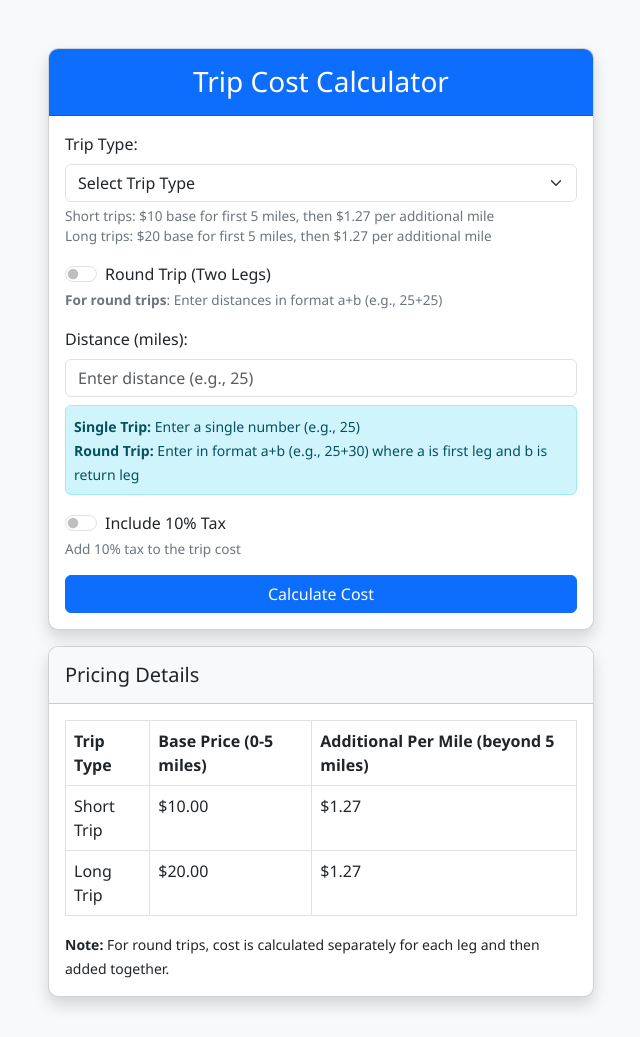
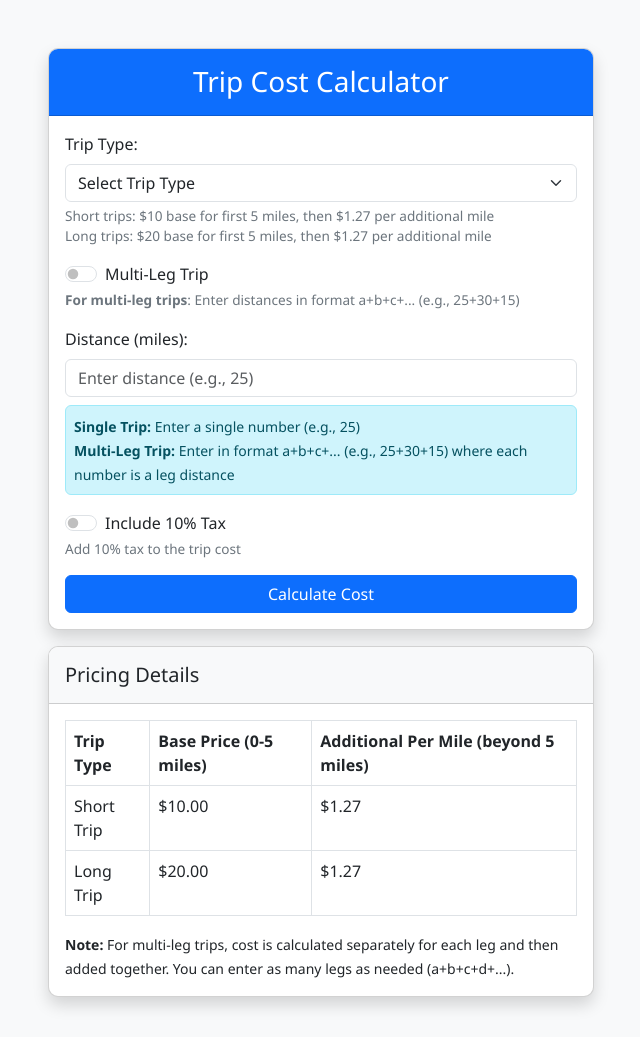
Before and after one commit to anuso1998/TravelCostCalculator-, a Flask app: page / in a window 1280 px wide. Shown: the whole page, without its empty margins (319-959 px from the left). Run offline with Flask 3, Linux system fonts and the light colour scheme.

Commit message:
Enable calculation of trip costs with multiple legs instead of just two
Updates the trip cost calculator to support multiple trip legs by modifying the calculate function in app.py and the javascript and html files.

Replit-Commit-Author: Agent
Replit-Commit-Session-Id: 642d6a45-4cb2-4273-96c6-ee5619705d16
Replit-Commit-Screenshot-Url: https://storage.googleapis.com/screenshot-production-us-central1/6c76f1f1-e022-40f1-8fdf-3a581d4ca31d/e493a91b-3999-487c-8836-2be788eea7ba.jpg

```diff
--- a/app.py
+++ b/app.py
@@ -31,31 +31,51 @@ def calculate():
         if trip_type not in ['short', 'long']:
             return jsonify({'error': 'Invalid trip type. Please select "short" or "long".'})
 
-        # Auto-detect round trip if '+' is in the miles string
+        # Auto-detect multi-leg trip if '+' is in the miles string
         if '+' in miles_str and not is_round_trip:
             is_round_trip = True
 
-        # Check if we have a round trip with legs
+        # Check if we have a multi-leg trip
         if is_round_trip:
-            # Validate miles format for round trip (a+b format)
+            # Validate miles format for multi-leg trip (a+b+c+...+n format)
             if '+' not in miles_str:
-                return jsonify({'error': 'For round trips, enter distances in format a+b (e.g., 25+25).'})
+                return jsonify({'error': 'For multi-leg trips, enter distances in format a+b+c+... (e.g., 25+30+15).'})
 
             try:
-                parts = miles_str.split('+')
-                if len(parts) != 2:
-                    return jsonify({'error': 'Invalid format. Use a+b (e.g., 25+25) for round trips.'})
+                # Split the string by '+' and process each leg
+                leg_parts = miles_str.split('+')
 
-                a_leg = float(parts[0].strip())
-                b_leg = float(parts[1].strip())
+                # Make sure we have at least one leg
+                if len(leg_parts) < 1:
+                    return jsonify({'error': 'Please enter at least one leg distance.'})
 
-                if a_leg < 0 or b_leg < 0:
-                    return jsonify({'error': 'Miles cannot be negative.'})
+                # Process each leg
+                legs = []
+                leg_amounts = []
+                total_miles = 0
+                subtotal = 0
 
-                # Calculate amount for each leg
-                a_amount = calculate_leg_amount(a_leg, trip_type)
-                b_amount = calculate_leg_amount(b_leg, trip_type)
-                subtotal = a_amount + b_amount
+                for i, leg_str in enumerate(leg_parts):
+                    leg_distance = float(leg_str.strip())
+
+                    if leg_distance < 0:
+                        return jsonify({'error': 'Leg distances cannot be negative.'})
+
+                    # Calculate amount for this leg
+                    leg_amount = calculate_leg_amount(leg_distance, trip_type)
+
+                    # Add to totals
+                    total_miles += leg_distance
+                    subtotal += leg_amount
+
+                    # Store leg info
+                    legs.append({
+                        'leg_num': i + 1,
+                        'distance': leg_distance,
+                        'amount': leg_amount,
+                        'amount_formatted': f"${leg_amount:.2f}"
+                    })
+                    leg_amounts.append(leg_amount)
 
                 # Calculate tax if requested
                 tax = 0
@@ -69,11 +89,10 @@ def calculate():
                 result = {
                     'success': True,
                     'trip_type': trip_type,
-                    'is_round_trip': True,
-                    'a_leg': a_leg,
-                    'b_leg': b_leg,
-                    'a_amount': f"${a_amount:.2f}",
-                    'b_amount': f"${b_amount:.2f}",
+                    'is_multi_leg': True,
+                    'legs': legs,
+                    'total_miles': total_miles,
+                    'leg_count': len(legs),
                     'subtotal': f"${subtotal:.2f}",
                     'include_tax': include_tax,
                     'tax_amount': f"${tax:.2f}",
@@ -82,7 +101,7 @@ def calculate():
                 }
 
             except ValueError:
-                return jsonify({'error': 'Please enter valid numbers for miles in format a+b.'})
+                return jsonify({'error': 'Please enter valid numbers for all leg distances separated by + signs.'})
         else:
             # Single trip calculation
             try:
--- a/static/js/script.js
+++ b/static/js/script.js
@@ -19,14 +19,23 @@ document.addEventListener('DOMContentLoaded', function() {
         return `$${parseFloat(amount).toFixed(2)}`;
     };
 
-    // Update miles input placeholder based on round trip selection
+    // Update miles input placeholder based on multi-leg trip selection
     roundTripSwitch.addEventListener('change', function() {
         if (this.checked) {
-            milesInput.placeholder = 'Enter in format: a+b (e.g., 25+30)';
-            milesHelp.innerHTML = '<strong>Format required:</strong> a+b (e.g., 25+30) where a is the first leg distance and b is the return leg distance';
+            milesInput.placeholder = 'Enter in format: a+b+c+... (e.g., 25+30+15)';
+            milesHelp.innerHTML = `
+                <small>
+                    <strong>Format required:</strong> a+b+c+... where each value is a leg distance<br>
+                    <strong>Examples:</strong>
+                    <ul class="mb-0">
+                        <li>Two legs: 25+30</li>
+                        <li>Three legs: 25+30+15</li>
+                        <li>Four legs: 10+20+30+15</li>
+                    </ul>
+                </small>`;
         } else {
             milesInput.placeholder = 'Enter distance (e.g., 25)';
-            milesHelp.innerHTML = 'Enter distance as a single number (e.g., 25)';
+            milesHelp.innerHTML = '<small><strong>Single Trip:</strong> Enter distance as a single number (e.g., 25)</small>';
         }
     });
 
@@ -92,10 +101,10 @@ document.addEventListener('DOMContentLoaded', function() {
         const tripTypeDisplay = data.trip_type.charAt(0).toUpperCase() + data.trip_type.slice(1);
         let resultHTML = '';
 
-        if (data.is_round_trip) {
-            // Round trip result display
+        if (data.is_multi_leg) {
+            // Multi-leg trip result display
             resultHTML = `
-                <h4 class="text-center mb-3">Round Trip Cost Summary</h4>
+                <h4 class="text-center mb-3">Multi-Leg Trip Cost Summary</h4>
                 <div class="table-responsive">
                     <table class="table table-bordered mb-0">
                         <tbody>
@@ -104,13 +113,20 @@ document.addEventListener('DOMContentLoaded', function() {
                                 <td>${tripTypeDisplay}</td>
                             </tr>
                             <tr>
-                                <th>First Leg (${data.a_leg} miles):</th>
-                                <td>${data.a_amount}</td>
-                            </tr>
+                                <th>Total Distance:</th>
+                                <td>${data.total_miles} miles (${data.leg_count} legs)</td>
+                            </tr>`;
+
+            // Add each leg detail
+            data.legs.forEach(leg => {
+                resultHTML += `
                             <tr>
-                                <th>Return Leg (${data.b_leg} miles):</th>
-                                <td>${data.b_amount}</td>
-                            </tr>
+                                <th>Leg ${leg.leg_num} (${leg.distance} miles):</th>
+                                <td>${leg.amount_formatted}</td>
+                            </tr>`;
+            });
+
+            resultHTML += `
                             <tr>
                                 <th>Subtotal:</th>
                                 <td>${data.subtotal}</td>
--- a/templates/index.html
+++ b/templates/index.html
@@ -33,10 +33,10 @@
                             <div class="mb-3">
                                 <div class="form-check form-switch">
                                     <input class="form-check-input" type="checkbox" id="round-trip-switch" name="is_round_trip">
-                                    <label class="form-check-label" for="round-trip-switch">Round Trip (Two Legs)</label>
+                                    <label class="form-check-label" for="round-trip-switch">Multi-Leg Trip</label>
                                 </div>
                                 <div class="form-text" id="round-trip-help">
-                                    <strong>For round trips</strong>: Enter distances in format a+b (e.g., 25+25)
+                                    <strong>For multi-leg trips</strong>: Enter distances in format a+b+c+... (e.g., 25+30+15)
                                 </div>
                             </div>
 
@@ -46,7 +46,7 @@
                                 <div class="alert alert-info mt-2 p-2" id="miles-help">
                                     <small>
                                         <strong>Single Trip:</strong> Enter a single number (e.g., 25)<br>
-                                        <strong>Round Trip:</strong> Enter in format a+b (e.g., 25+30) where a is first leg and b is return leg
+                                        <strong>Multi-Leg Trip:</strong> Enter in format a+b+c+... (e.g., 25+30+15) where each number is a leg distance
                                     </small>
                                 </div>
                             </div>
@@ -107,7 +107,7 @@
                             </tbody>
                         </table>
                         <div class="mt-2">
-                            <small><strong>Note:</strong> For round trips, cost is calculated separately for each leg and then added together.</small>
+                            <small><strong>Note:</strong> For multi-leg trips, cost is calculated separately for each leg and then added together. You can enter as many legs as needed (a+b+c+d+...).</small>
                         </div>
                     </div>
                 </div>
```
